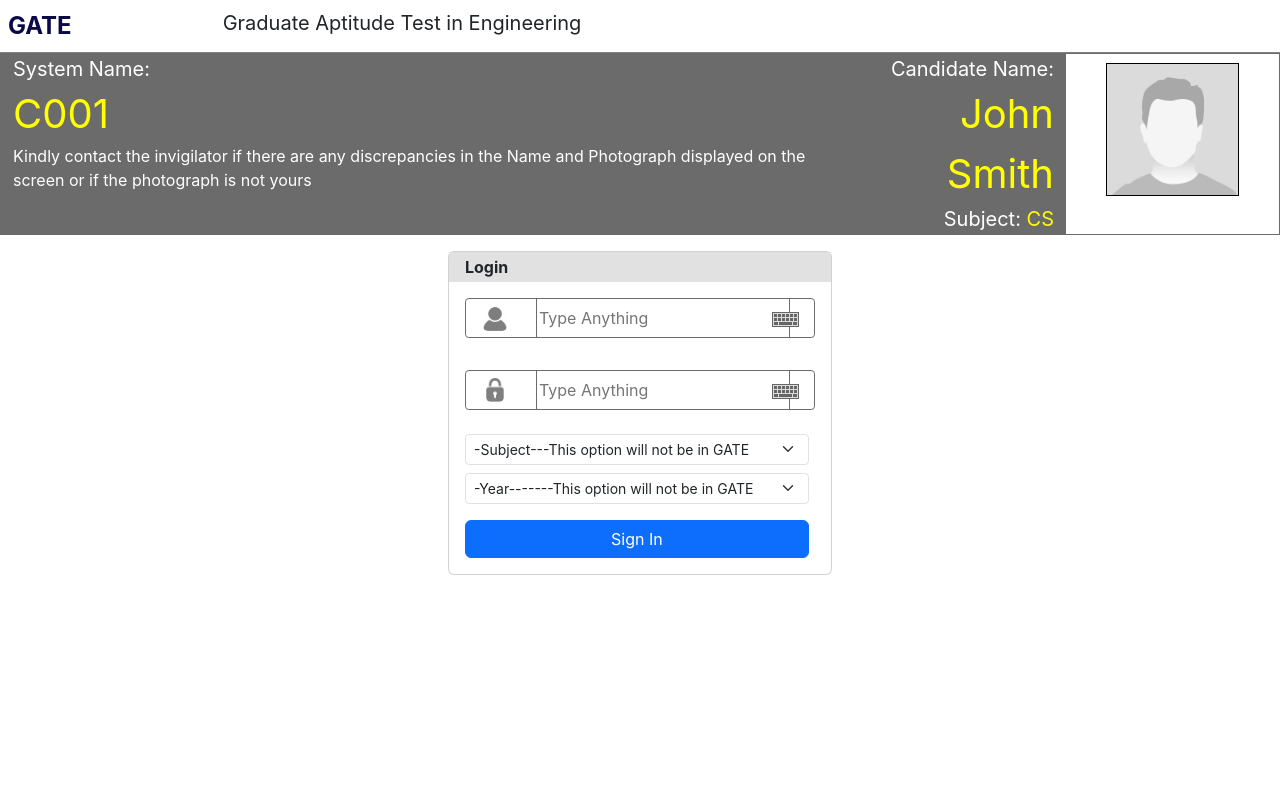
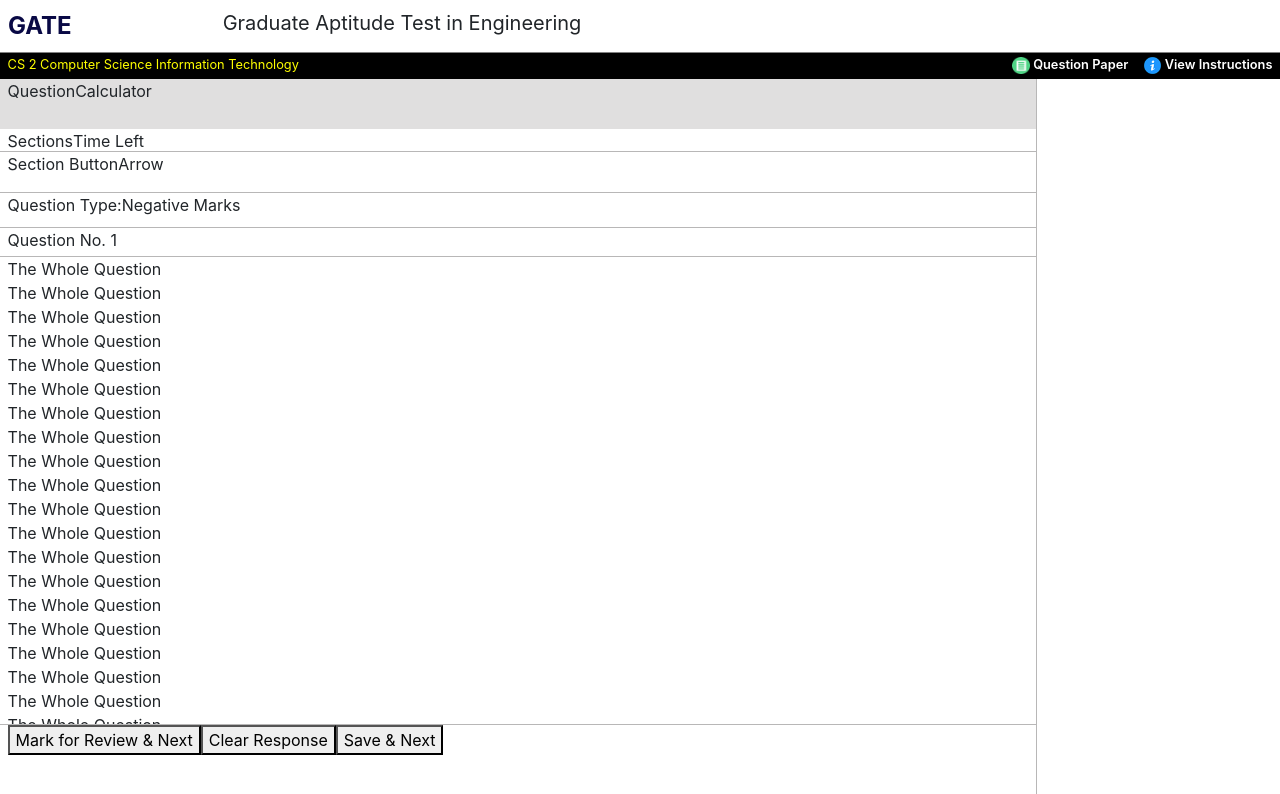
Before and after one commit to stlyash/react-gate, a React (Create React App) app: page / in a window 1280 px wide. Shown: the top 794 px of the page. Built offline with nearby package versions, Linux system fonts and the light colour scheme.

Commit message:
added exam page

```diff
--- a/src/App.css
+++ b/src/App.css
@@ -164,3 +164,79 @@
   transform: translateY(0.4cm);
   margin-right:0.2cm;
 }
+.sub-banner{
+  background-color: black;
+  font-size: 0.8rem;
+  padding-left:0.2cm;
+  padding-right:0.2cm;
+  padding-top:0.05cm;
+  padding-bottom:0.1cm;
+  height:0.7cm;
+}
+.subanner-heading{
+  color:yellow;
+}
+.subanner-question{
+  display:'inline';
+  color:white;
+  font-weight: 600;
+}
+.subanner-instruction{
+  display:'inline';
+  color:white;
+  font-weight: 600;
+  padding-left:0.2cm;
+}
+.subanner-instruction>img, .subanner-question>img{
+  height:1.1rem;
+  padding-right:0.2rem;
+  padding-left:0.5rem;
+}
+
+.exam-main{
+  border-right:1px solid rgb(184, 183, 183);
+  width: 81%;
+}
+
+.exam-calculator{
+  background-color: rgb(224, 223, 223);
+  height:1.3cm;
+  padding-left:0.2cm;
+}
+.indiv{
+  display: inline;
+}
+.exam-time{
+  height:0.6cm;
+  padding-left:0.2cm;
+}
+.exam-section{
+  height:1.1cm;
+  padding-left:0.2cm;
+}
+.exam-type{
+  height:0.9cm;
+  padding-left:0.2cm;
+}
+.exam-question{
+  height:0.8cm;
+  padding-left:0.2cm;
+}
+.exam-section,.exam-question{
+  border-top:1px solid rgb(184, 183, 183);
+  border-bottom:1px solid rgb(184, 183, 183);
+}
+.exam-control{
+  height:2cm;
+
+  padding-left:0.2cm;
+  border-top:1px solid rgb(184, 183, 183);
+}
+.textncontrol{
+  height:max-content;
+}
+.exam-text{
+  overflow-y:scroll;
+ height:calc(100vh - 8.8cm);
+ padding-left:0.2cm;
+}
--- a/src/App.js
+++ b/src/App.js
@@ -1,5 +1,6 @@
 import Instructions from './Instructions1.js'
 import LoginPage from './LoginPage.js'
+import Exam from './Exam.js'
 import './App.css';
 
 import {
@@ -12,9 +13,9 @@
   return (
     <BrowserRouter>
       <Routes>
-        <Route path="/" element={<LoginPage />} />
-        <Route path="/instructions" element={<Instructions />} />
-        {/* <Route path="/exam" element={<Exam />} /> */}
+        {/* <Route path="/" element={<LoginPage />} />
+        <Route path="/instructions" element={<Instructions />} /> */}
+        <Route path="/" element={<Exam />} />
       </Routes>
     </BrowserRouter>
   );
--- /dev/null
+++ b/src/Exam.js
@@ -0,0 +1,102 @@
+import React from 'react'
+import PropTypes from 'prop-types'
+import GateBanner from './GateBanner.js'
+import placeholder from './assets/placeholder.jpg'
+import question from './assets/questionPaper.png'
+import infoIcon from './assets/infoButton.png'
+
+const Exam = props => {
+  return (
+    <div className='p-0 m-0'>
+        <GateBanner />
+        <div className='row sub-banner'>
+            <div className='col-6 subanner-heading'>CS 2 Computer Science Information Technology</div>
+            <div className='col-6 text-end'>
+                <div style={{display:'inline'}} className='subanner-question'>
+                    <img src={question} alt='question paper' />
+                    Question Paper</div>
+                <div style={{display:'inline'}} className='subanner-instruction'>
+                    <img src={infoIcon} alt='info icon' />
+                    View Instructions</div>
+            </div>
+        </div>
+        <div className='exam-body'>
+          <div className='exam-main'>
+            <div className='exam-calculator'>
+            <div className='indiv'>Question</div><div className='indiv'>Calculator</div>
+            </div>
+            <div className='exam-time'>
+              <div className='indiv'>Sections</div><div className='indiv'>Time Left</div>
+            </div>
+            <div className='exam-section'>
+            <div className='indiv'>Section Button</div><div className='indiv'>Arrow</div>
+            </div>
+            <div className='exam-type'>
+            <div className='indiv'>Question Type:</div><div className='indiv'>Negative Marks</div>
+            </div>
+            <div className='exam-question'>
+              <div className='indiv'>Question No. 1</div>
+            </div>
+            <div className='textncontrol'>
+            <div className='exam-text'>
+              <div>The Whole Question</div>
+              <div>The Whole Question</div>
+              <div>The Whole Question</div>
+              <div>The Whole Question</div>
+              <div>The Whole Question</div>
+              <div>The Whole Question</div>
+              <div>The Whole Question</div>
+              <div>The Whole Question</div>
+              <div>The Whole Question</div>
+              <div>The Whole Question</div>
+              <div>The Whole Question</div>
+              <div>The Whole Question</div>
+              <div>The Whole Question</div>
+              <div>The Whole Question</div>
+              <div>The Whole Question</div>
+              <div>The Whole Question</div>
+              <div>The Whole Question</div>
+              <div>The Whole Question</div>
+              <div>The Whole Question</div>
+              <div>The Whole Question</div>
+              <div>The Whole Question</div>
+              <div>The Whole Question</div>
+              <div>The Whole Question</div>
+              <div>The Whole Question</div>
+              <div>The Whole Question</div>
+              <div>The Whole Question</div>
+              <div>The Whole Question</div>
+              <div>The Whole Question</div>
+              <div>The Whole Question</div>
+              <div>The Whole Question</div>
+              <div>The Whole Question</div>
+              <div>The Whole Question</div>
+              <div>The Whole Question</div>
+              <div>The Whole Question</div>
+              <div>The Whole Question</div>
+              <div>The Whole Question</div>
+              <div>The Whole Question</div>
+              <div>The Whole Question</div>
+              <div>The Whole Question</div>
+              <div>The Whole Question</div>
+              <div>The Whole Question</div>
+              <div>The Whole Question</div>
+            </div>
+            <div className='exam-control'>
+              <button>Mark for Review & Next</button>
+              <button>Clear Response</button>
+              <button>Save & Next</button>
+            </div>
+            </div>
+          </div>
+          <div className='exam-right'>
+
+          </div>
+        </div>
+    </div>
+  )
+}
+
+Exam.propTypes = {}
+
+export default Exam
```
Also changed, not shown: src/assets/infoButton.png (added), src/assets/questionPaper.png (added).
